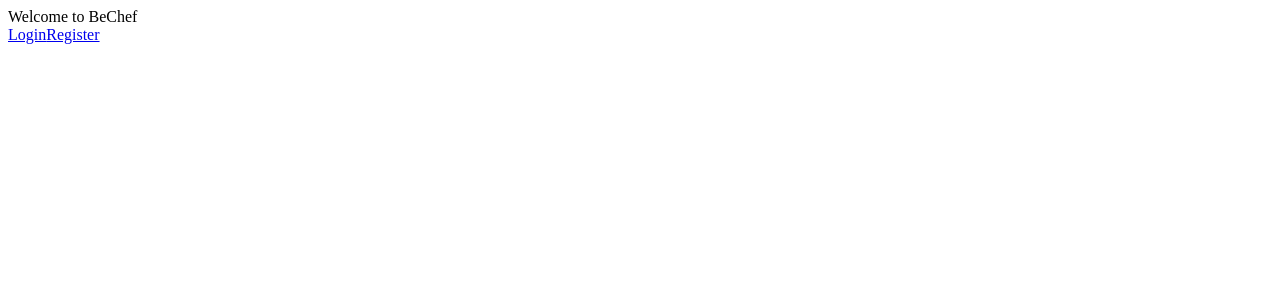
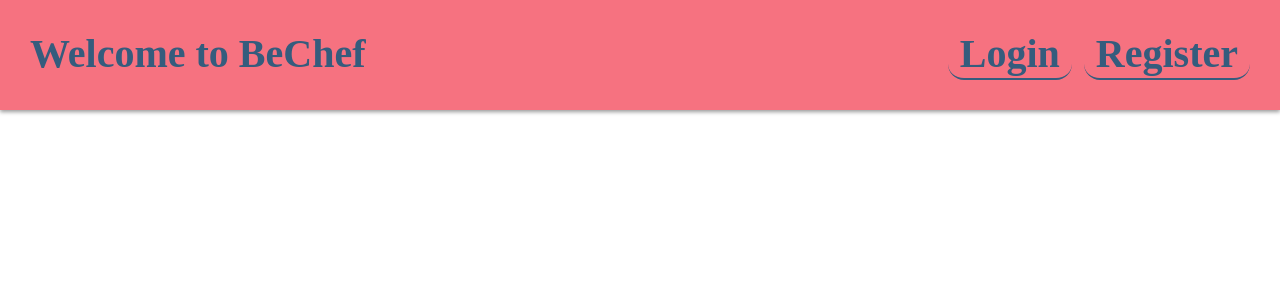
Before and after one commit to td-tan/BeChef, an Angular app: page / in a window 1280 px wide. Shown: the top 300 px of the page. Built offline with nearby package versions, Linux system fonts and the light colour scheme.

Commit message:
feat: make header pretty

```diff
--- a/src/app/app.component.sass
+++ b/src/app/app.component.sass
@@ -0,0 +1,33 @@
+header
+    height: 50px
+    background-color: #F67280
+    color: #355C7D
+
+    font-size: 40px
+    font-weight: bolder
+
+    padding: 30px
+    box-shadow: 0 2px 4px rgba(0, 0, 0, 0.4)
+
+    display: flex
+    justify-content: space-between
+
+    nav
+        display: flex
+        gap: 12px
+
+        a
+            text-decoration: none
+            color: #355C7D
+            border-bottom: 2px solid
+            border-radius: 16px
+            padding: 0 12px
+
+        a:hover
+            color: #355C7D
+            border: 2px solid
+            box-shadow: 0 2px 4px rgba(0, 0, 0, 0.4)
+
+        a:active
+            background-color: #355C7D
+            color: #F67280
--- a/src/styles.sass
+++ b/src/styles.sass
@@ -1 +1,3 @@
 /* You can add global styles to this file, and also import other style files */
+body
+    margin: 0
```
